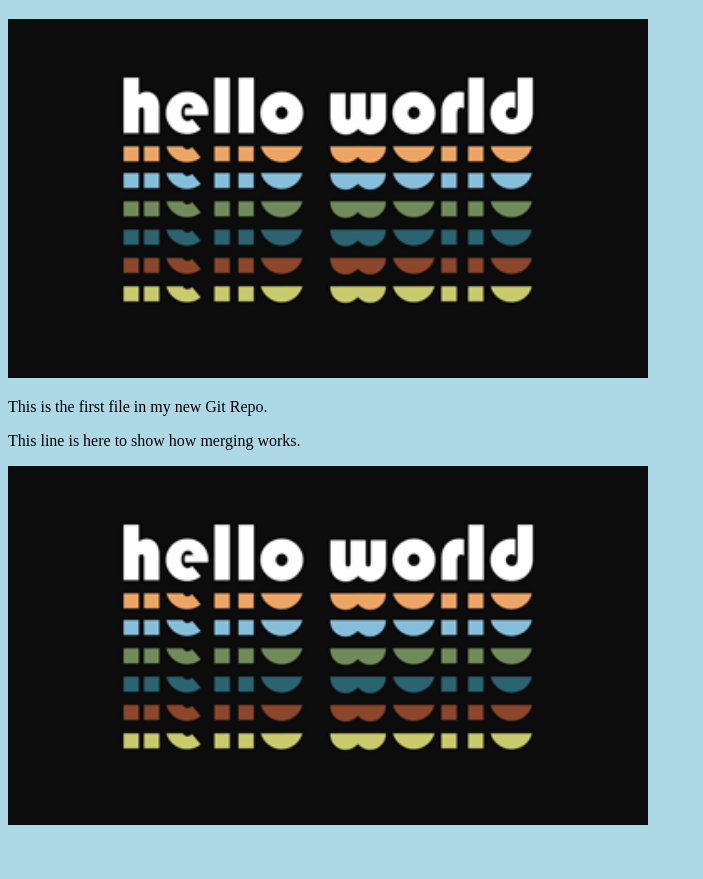
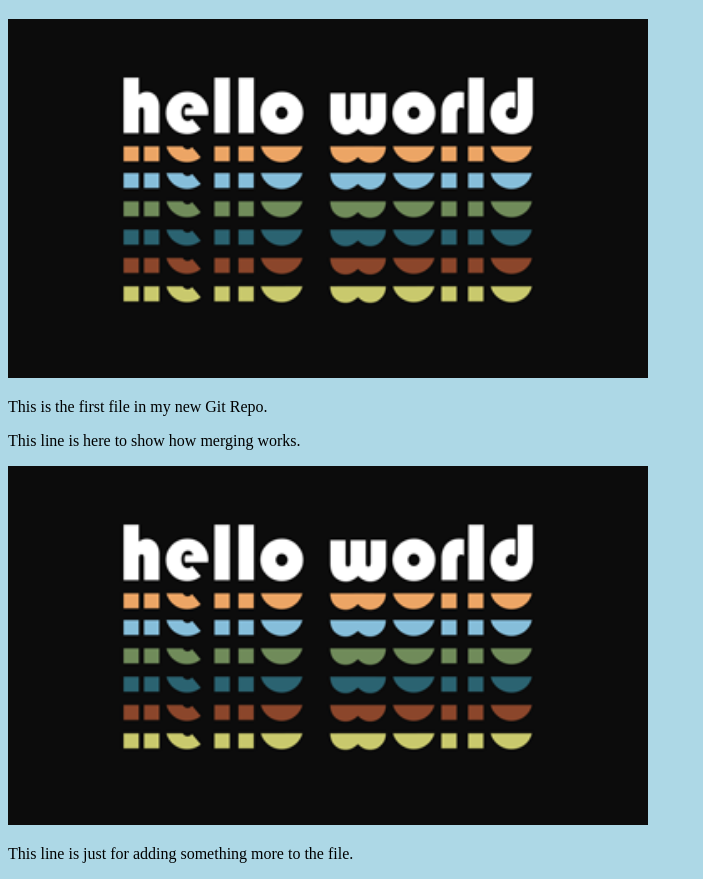
Before and after one commit to Thorreign/gitTest, a plain HTML site: page index.html in a window 1280 px wide. Shown: the part 61-940 px from the top of the page, without its empty margins (0-703 px from the left). Before the commit the page ends 898 px from the top, so only its background shows below. Drawn offline with Linux system fonts and the light colour scheme.

Commit message:
Update index.html

```diff
--- a/index.html
+++ b/index.html
@@ -11,6 +11,6 @@
 <p>This is the first file in my new Git Repo.</p>
 <p>This line is here to show how merging works.</p>
 <div><img src="img_hello_git.png" alt="Hello Git" style="width:100%;max-width:640px"></div>
-
+<p>This line is just for adding something more to the file.</p>
 </body>
 </html>
```
